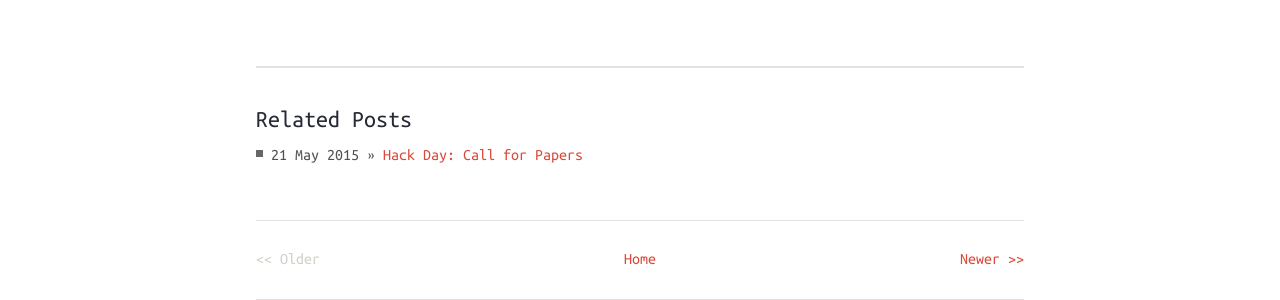
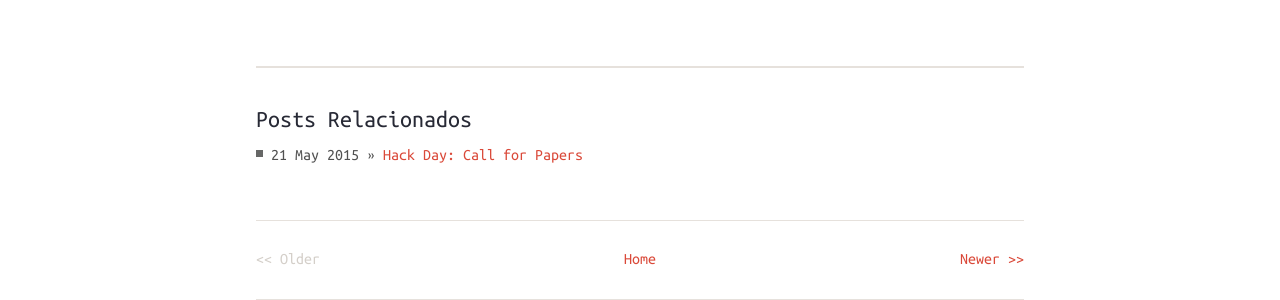
Before and after one commit to patolivre/patolivre.github.io, a Jekyll site: the page built from _posts/2015-05-18-manifesto.md, in a window 1280 px wide. Shown: the part 900-1200 px from the top of the page. Built offline with Jekyll 4.4.1, drawn with Linux system fonts in a browser that asks for light colours; nearby versions of some CDN libraries.

Commit message:
Tradução do campo (Post relacionado)

```diff
--- a/_layouts/post.html
+++ b/_layouts/post.html
@@ -24,7 +24,7 @@ layout: default
 
 	{% if site.related_posts %}
 	<div class="related">
-		<h4>Related Posts</h2>
+		<h4>Posts Relacionados</h2>
 		<ul class="posts">
 		    {% for post in site.related_posts limit:3 %}
 		    <li>
```
